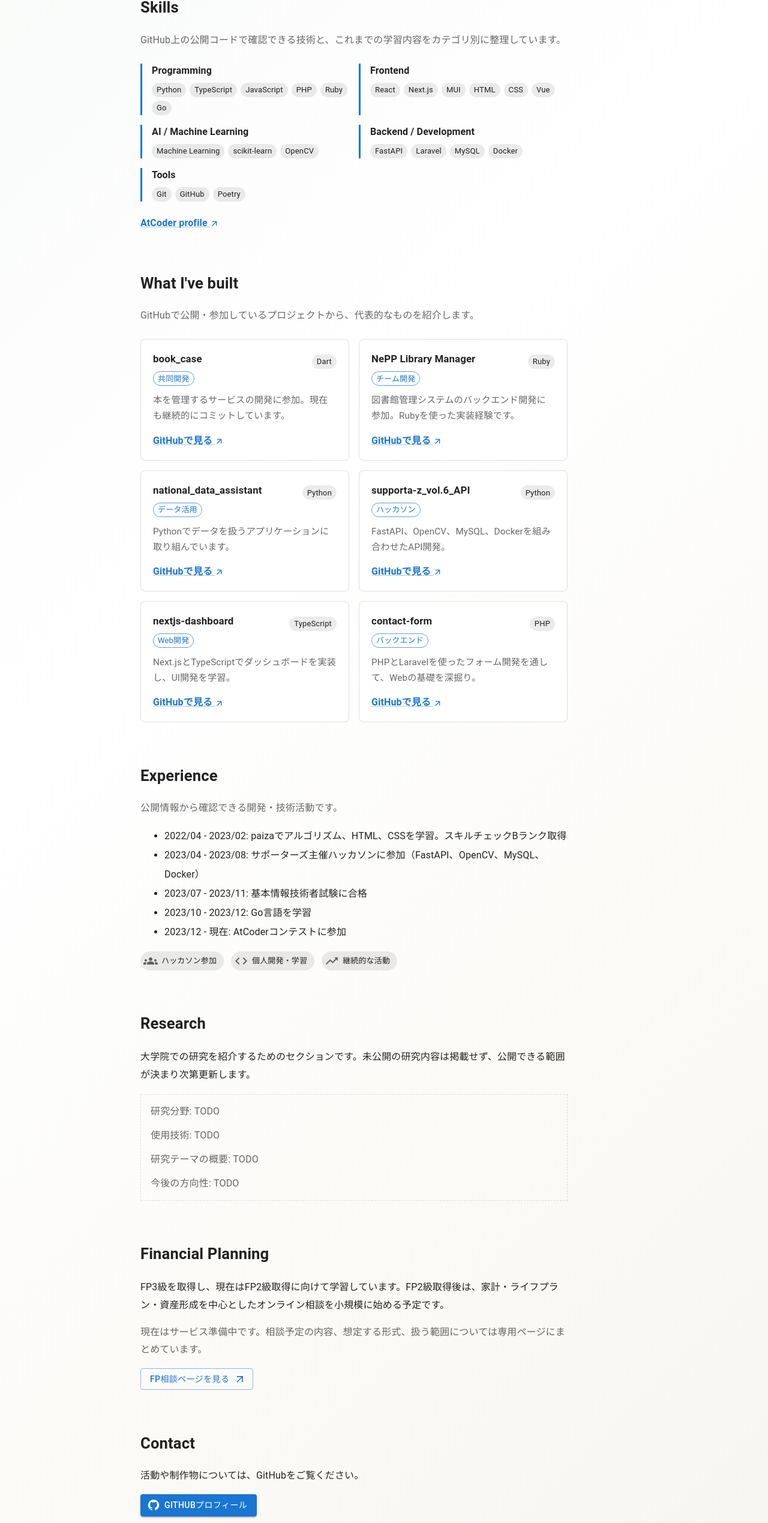
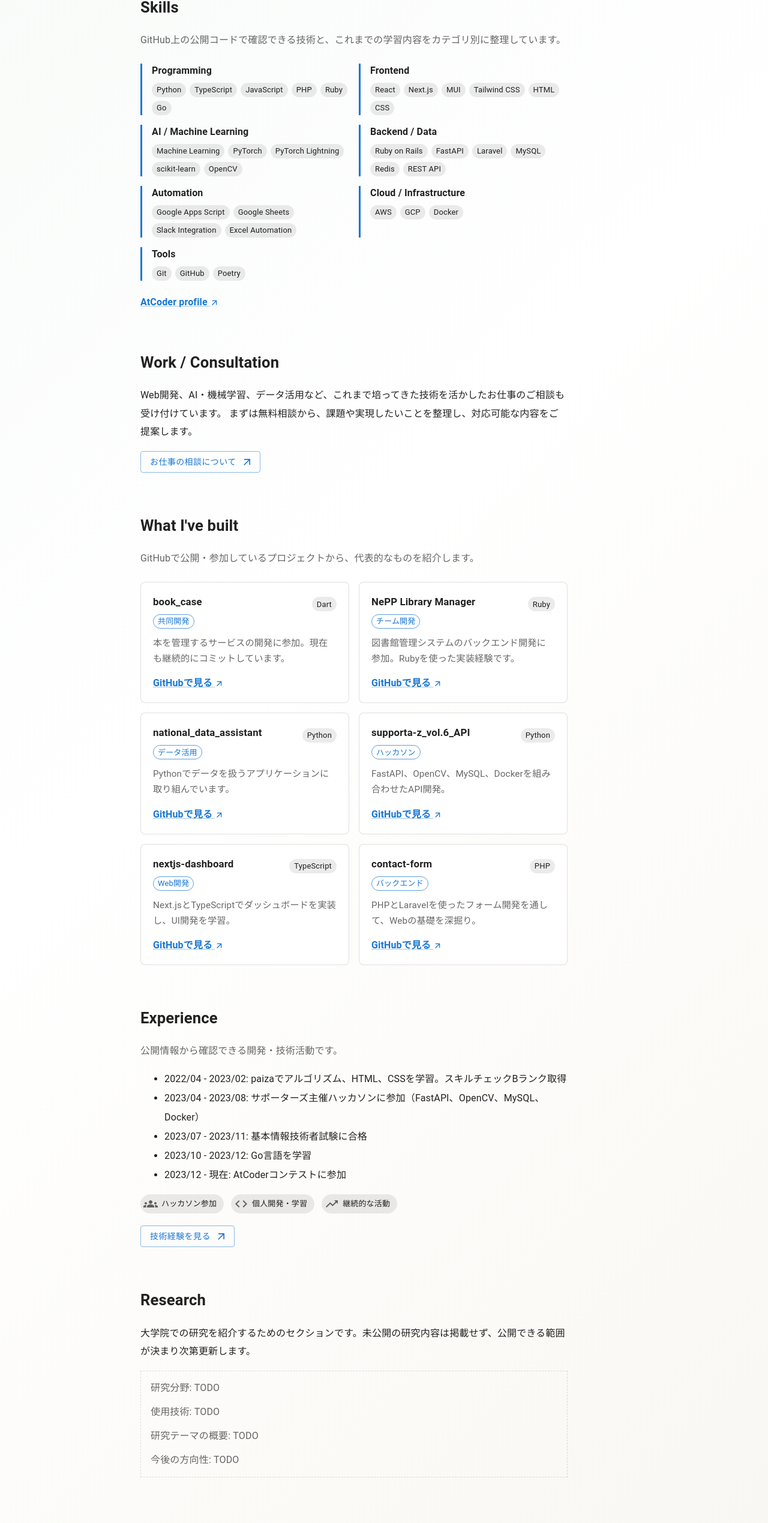
Before and after one commit to Doragon-RH/introduction, a Next.js app: page / in a window 1280 px wide. Shown: the part 1214-3753 px from the top of the page at 60% size. Built offline with nearby package versions, Linux system fonts and the light colour scheme.

Commit message:
Update portfolio skills and experience links

```diff
--- a/pages/index.tsx
+++ b/pages/index.tsx
@@ -22,9 +22,11 @@ const linkSx = { color: 'primary.main', fontWeight: 600 };
 
 const skillGroups = [
   { title: 'Programming', skills: ['Python', 'TypeScript', 'JavaScript', 'PHP', 'Ruby', 'Go'] },
-  { title: 'Frontend', skills: ['React', 'Next.js', 'MUI', 'HTML', 'CSS', 'Vue'] },
-  { title: 'AI / Machine Learning', skills: ['Machine Learning', 'scikit-learn', 'OpenCV'] },
-  { title: 'Backend / Development', skills: ['FastAPI', 'Laravel', 'MySQL', 'Docker'] },
+  { title: 'Frontend', skills: ['React', 'Next.js', 'MUI', 'Tailwind CSS', 'HTML', 'CSS'] },
+  { title: 'AI / Machine Learning', skills: ['Machine Learning', 'PyTorch', 'PyTorch Lightning', 'scikit-learn', 'OpenCV'] },
+  { title: 'Backend / Data', skills: ['Ruby on Rails', 'FastAPI', 'Laravel', 'MySQL', 'Redis', 'REST API'] },
+  { title: 'Automation', skills: ['Google Apps Script', 'Google Sheets', 'Slack Integration', 'Excel Automation'] },
+  { title: 'Cloud / Infrastructure', skills: ['AWS', 'GCP', 'Docker'] },
   { title: 'Tools', skills: ['Git', 'GitHub', 'Poetry'] },
 ];
 
@@ -89,6 +91,17 @@ export default function Home() {
         <Link href="https://atcoder.jp/users/ryuuhon" target="_blank" rel="noreferrer" sx={{ ...linkSx, display: 'inline-block', mt: 3 }}>AtCoder profile <ArrowOutwardIcon sx={{ fontSize: 15, verticalAlign: 'middle' }} /></Link>
       </Box>
 
+      <Box id="work" component="section" sx={sectionSx}>
+        <Box component="h2" sx={{ fontSize: '1.6rem' }}>Work / Consultation</Box>
+        <Box component="p" sx={{ lineHeight: 1.9 }}>
+          Web開発、AI・機械学習、データ活用など、これまで培ってきた技術を活かしたお仕事のご相談も受け付けています。
+          まずは無料相談から、課題や実現したいことを整理し、対応可能な内容をご提案します。
+        </Box>
+        <Button variant="outlined" href="/work" endIcon={<ArrowOutwardIcon />}>
+          お仕事の相談について
+        </Button>
+      </Box>
+
       <Box id="projects" component="section" sx={sectionSx}>
         <Box component="h2" sx={{ fontSize: '1.6rem' }}>What I've built</Box>
         <Box component="p" sx={{ color: 'text.secondary', lineHeight: 1.8 }}>GitHubで公開・参加しているプロジェクトから、代表的なものを紹介します。</Box>
@@ -122,6 +135,9 @@ export default function Home() {
           <Chip icon={<CodeIcon />} label="個人開発・学習" />
           <Chip icon={<TrendingUpIcon />} label="継続的な活動" />
         </Stack>
+        <Button variant="outlined" href="/work#technical-experience" endIcon={<ArrowOutwardIcon />} sx={{ mt: 2.5 }}>
+          技術経験を見る
+        </Button>
       </Box>
 
       <Box id="research" component="section" sx={sectionSx}>
@@ -150,9 +166,11 @@ export default function Home() {
 
       <Box id="contact" component="section" sx={{ ...sectionSx, pb: 5 }}>
         <Box component="h2" sx={{ fontSize: '1.6rem' }}>Contact</Box>
-        <Box component="p" sx={{ lineHeight: 1.8 }}>活動や制作物については、GitHubをご覧ください。</Box>
-        <Button variant="contained" startIcon={<GitHubIcon />} href="https://github.com/Doragon-RH" target="_blank" rel="noreferrer">GitHubプロフィール</Button>
-        <Box component="p" sx={{ color: 'text.secondary', fontSize: '0.9rem', mt: 2, mb: 0 }}>X、LinkedIn、メールアドレスは公開情報を確認後に追加します。</Box>
+        <Box component="p" sx={{ lineHeight: 1.8 }}>お仕事や技術相談については、専用フォームからお問い合わせください。メールアドレスはサイト上には直接掲載していません。</Box>
+        <Stack direction={{ xs: 'column', sm: 'row' }} spacing={1.5}>
+          <Button variant="contained" href="/work#contact-form">お問い合わせフォーム</Button>
+          <Button variant="outlined" startIcon={<GitHubIcon />} href="https://github.com/Doragon-RH" target="_blank" rel="noreferrer">GitHubプロフィール</Button>
+        </Stack>
       </Box>
 
       </Layout>
```
